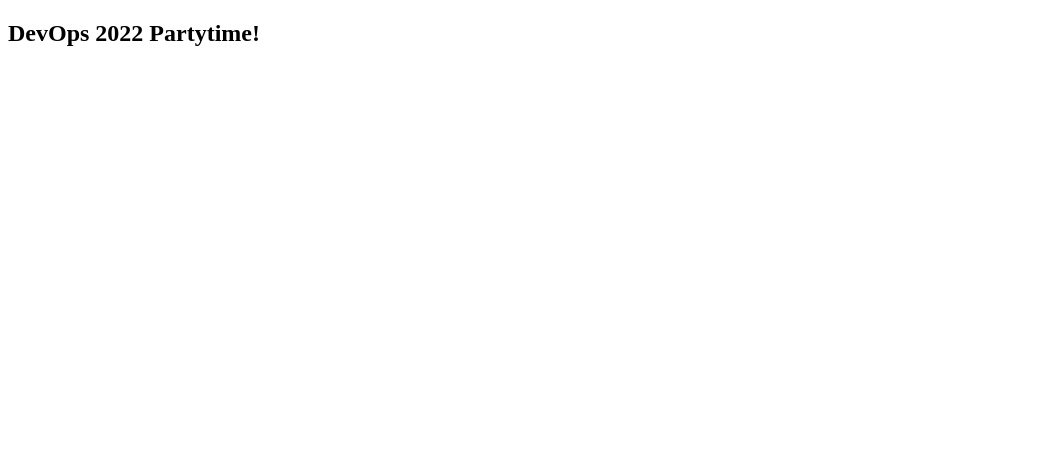
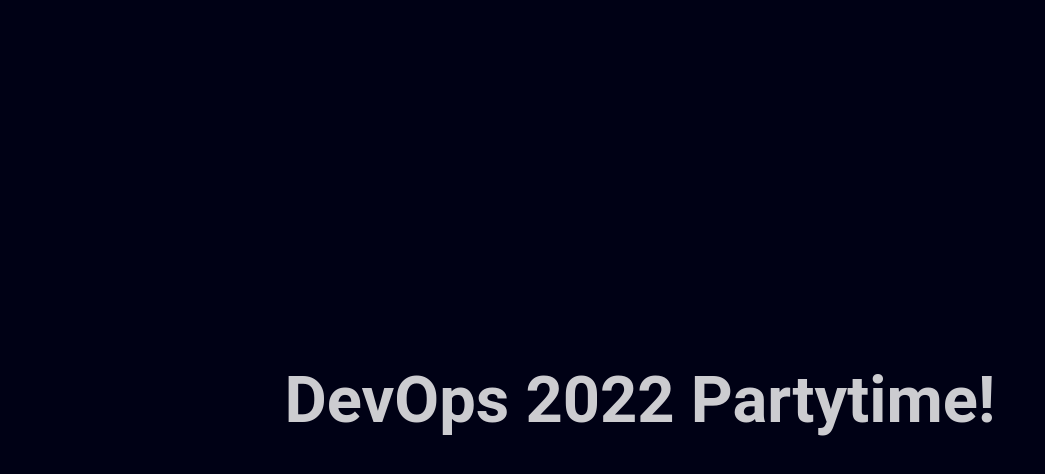
Before and after one commit to Brights-DevOps-2022-Script/mecomTeam, a plain HTML site: page roman/app/index.html in a window 1280 px wide. Shown: the whole page, without its empty margins (0-1045 px from the left). Drawn offline with Linux system fonts and the light colour scheme; the site is published under a folder, as on GitHub Pages, so addresses that start at the root find nothing.

Commit message:
slashööö

```diff
--- a/roman/app/index.html
+++ b/roman/app/index.html
@@ -3,8 +3,8 @@
     <head>
         <meta charset="utf-8">
         <title>DevOps 2022 Partytime!</title>
-        <link rel="stylesheet" href="/index_files/style.css">
-        <link rel="icon" type="image/x-icon" href="/index_files/kiss-mark_1f48b.png">
+        <link rel="stylesheet" href="index_files/style.css">
+        <link rel="icon" type="image/x-icon" href="index_files/kiss-mark_1f48b.png">
     </head>
     <body>
         <div class="cursor"></div>
```
